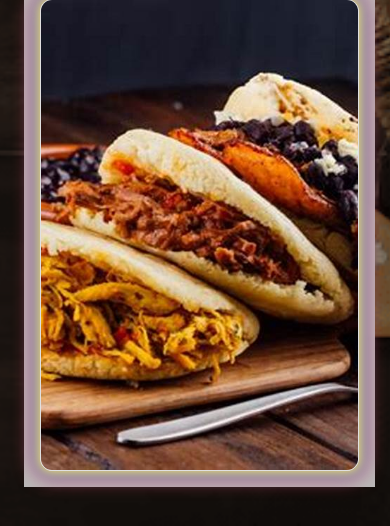
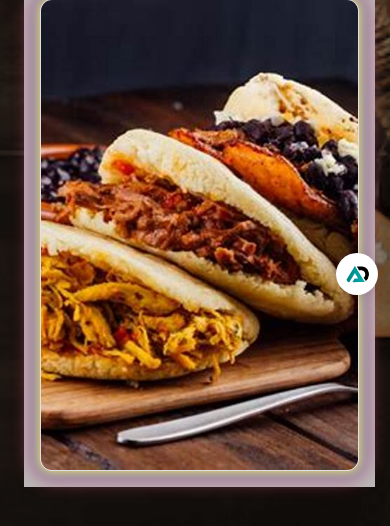
Before and after one commit to daniela-a-rangel-r/sociarepas, a Django app: page /login/?next=/food_type/ in a window 390 px wide. Shown: the part 537-1063 px from the top of the page. Run offline with Django 5.2, Linux system fonts and the light colour scheme; some libraries are stand-ins or nearby versions; some web fonts are replaced.

Commit message:
Ajustes en food type y footer y logo de ascendev

```diff
--- a/sociarepas/login/templates/login.html
+++ b/sociarepas/login/templates/login.html
@@ -97,6 +97,11 @@
             </div>
         </div>
     </div>
+<!-- Ícono flotante en círculo blanco -->
+<a href="https://daniela-a-rangel-r.github.io/portfolio" target="_blank" rel="noopener"
+   class="ascendev-float-icon">
+    <img src="{% static 'assets/img/ascendev-logo-azul-y-negro-solo-letras.svg' %}" alt="Ascendev Logo">
+</a>
 </body>
 <!-- Bootstrap JS -->
 <script src="{% static 'assets/bootstrap-5.3.6/js/bootstrap.bundle.min.js' %}"></script>
--- a/sociarepas/static/assets/css/login.css
+++ b/sociarepas/static/assets/css/login.css
@@ -207,3 +207,44 @@
 .login-box .card, .register-box .card{
     margin-bottom: 0 !important;
 }
+
+/* ...existing code... */
+
+.ascendev-float-icon {
+    position: fixed;
+    right: 24px;
+    bottom: 24px;
+    z-index: 100;
+    background: #fff;
+    border-radius: 50%;
+    width: 54px;
+    height: 54px;
+    box-shadow: 0 2px 12px rgba(0,0,0,0.12);
+    display: flex;
+    align-items: center;
+    justify-content: center;
+    transition: box-shadow 0.2s, transform 0.2s;
+}
+.ascendev-float-icon:hover {
+    box-shadow: 0 4px 18px rgba(0,0,0,0.18);
+    transform: scale(1.07);
+}
+.ascendev-float-icon img {
+    width: 32px;
+    height: 32px;
+    border-radius: 50%;
+    display: block;
+}
+
+@media (max-width: 600px) {
+    .ascendev-float-icon {
+        width: 42px;
+        height: 42px;
+        right: 12px;
+        bottom: 12px;
+    }
+    .ascendev-float-icon img {
+        width: 24px;
+        height: 24px;
+    }
+}
--- a/sociarepas/static/assets/js/food_type/sweet-alert-food_type.js
+++ b/sociarepas/static/assets/js/food_type/sweet-alert-food_type.js
@@ -85,6 +85,12 @@ document.addEventListener('click', function (e) {
                     setTimeout(() => {
                         window.renderQuantityInputsEdit && window.renderQuantityInputsEdit();
                     }, 100);
+                    // --- Solución: Cierra cualquier modal abierta antes de abrir otra ---
+                    const modalEl = document.getElementById('edit-food_type-modal');
+                    const modalInstance = bootstrap.Modal.getInstance(modalEl);
+                    if (modalInstance) modalInstance.hide();
+
+                    // Ahora sí abre la modal
                     const modal = new bootstrap.Modal(document.getElementById('edit-food_type-modal'));
                     modal.show();
                 } else {
```
Also changed, not shown: sociarepas/home/templates/home.html (+8 -0 lines), sociarepas/static/assets/css/style.css (+36 -1 lines).
